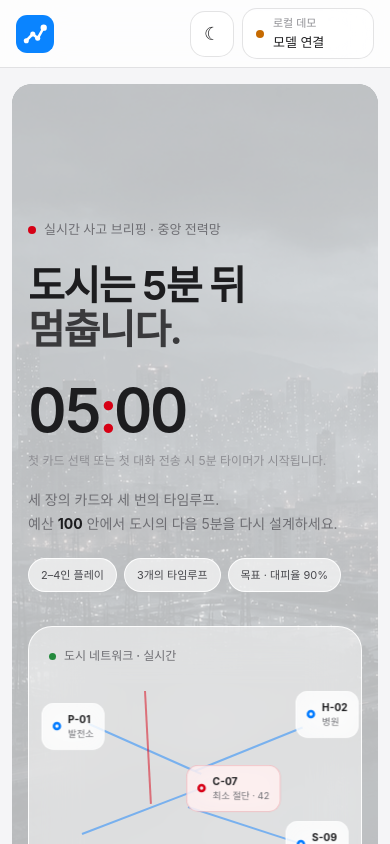
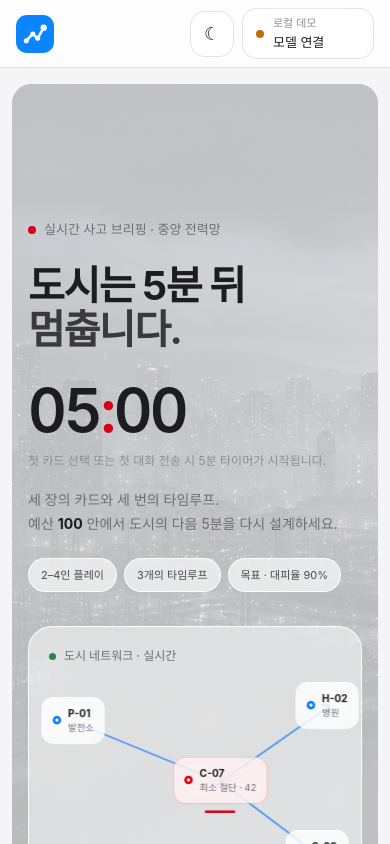
Before and after one commit to WE-ON-ARK/GBL-A6-SOC, a Next.js app: page / in a window 390 px wide. Shown: the top 844 px of the page. Built offline with nearby package versions, Linux system fonts and the light colour scheme.

Commit message:
Rebuild responsive evacuation network map

```diff
--- a/app/globals.css
+++ b/app/globals.css
@@ -299,12 +299,11 @@ button:focus-visible, input:focus-visible, textarea:focus-visible {
   overflow: hidden;
 }
 .map-grid { position: absolute; inset: 0; border: 0; }
-.road { position: absolute; z-index: 1; height: 2px; transform-origin: left center; background: rgba(0, 122, 255, 0.46); }
-.road-a { width: 37%; left: 18%; top: 32%; transform: rotate(24deg); }
-.road-b { width: 35%; left: 50%; top: 48%; transform: rotate(-22deg); }
-.road-c { width: 40%; left: 16%; top: 69%; transform: rotate(-21deg); }
-.road-d { width: 36%; left: 48%; top: 60%; transform: rotate(18deg); }
-.road-e { width: 34%; left: 35%; top: 21%; transform: rotate(87deg); background: rgba(215, 0, 21, 0.5); }
+.network-links { position: absolute; z-index: 1; inset: 0; pointer-events: none; }
+.network-link { position: absolute; height: 2px; border-radius: 999px; transform-origin: 0 50%; background: rgba(0, 122, 255, 0.56); }
+.network-link::after { position: absolute; top: 50%; right: -1px; width: 7px; height: 7px; border: 2px solid var(--blue); border-left: 0; border-bottom: 0; content: ""; transform: translateY(-50%) rotate(45deg); }
+.power-to-tunnel, .tunnel-to-hospital, .tunnel-to-shelter { opacity: 0; }
+.power-to-tunnel[style], .tunnel-to-hospital[style], .tunnel-to-shelter[style] { opacity: 1; }
 .map-node {
   position: absolute;
   z-index: 3;
@@ -326,12 +325,13 @@ button:focus-visible, input:focus-visible, textarea:focus-visible {
 .map-node i { width: 10px; height: 10px; grid-row: span 2; border: 3px solid currentColor; border-radius: 50%; color: var(--blue); }
 .map-node span { font-size: 12px; font-weight: 650; }
 .map-node small { color: var(--secondary); font-size: 11px; }
-.map-node.power { left: 13%; top: 24%; }
-.map-node.tunnel { left: 45%; top: 45%; }
-.map-node.hospital { right: 9%; top: 20%; }
-.map-node.shelter { right: 15%; bottom: 18%; }
+.map-node.power { left: 8%; top: 22%; }
+.map-node.tunnel { left: 55%; top: 50%; transform: translate(-50%, -50%); }
+.map-node.hospital { right: 6%; top: 17%; }
+.map-node.shelter { right: 8%; bottom: 15%; }
 .map-node.critical { border-color: rgba(215, 0, 21, 0.22); background: rgba(255, 240, 240, 0.82); }
 .map-node.critical i { color: var(--red); }
+.map-node.critical::after { position: absolute; left: 50%; bottom: -12px; width: 36px; height: 3px; border-radius: 999px; content: ""; background: var(--red); transform: translateX(-50%); }
 .map-status { position: absolute; top: 20px; left: 20px; display: flex; align-items: center; gap: 8px; color: var(--secondary); font-size: 12px; font-weight: 560; }
 .pulse { width: 7px; height: 7px; border-radius: 50%; background: var(--green); }
 .map-legend { position: absolute; right: 18px; bottom: 17px; display: flex; gap: 12px; padding: 8px 10px; border: 1px solid rgba(255, 255, 255, 0.88); border-radius: 999px; color: var(--secondary); background: rgba(255, 255, 255, 0.66); backdrop-filter: blur(12px); font-size: 11px; }
@@ -684,7 +684,8 @@ button:focus-visible, input:focus-visible, textarea:focus-visible {
   .briefing-copy > p:not(.signal-label) { font-size: 14px; }
   .briefing-tags span { font-size: 11px; }
   .city-map { min-height: 320px; }
-  .map-node { transform: scale(0.85); transform-origin: center; }
+  .map-node { scale: 0.85; transform-origin: center; }
+  .map-node.tunnel { transform: translate(-50%, -50%); }
   .map-node.power { left: 2%; }
   .map-node.hospital { right: -1%; }
   .map-node.shelter { right: 2%; }
--- a/app/mission-control.tsx
+++ b/app/mission-control.tsx
@@ -2,6 +2,7 @@
 
 import {
   useEffect,
+  useLayoutEffect,
   useMemo,
   useRef,
   useState,
@@ -189,6 +190,98 @@ type Outcome = Omit<LoopResult, "loop" | "paretoOptimal" | "dominatedBy">;
 
 const SCENARIO_COUNT = 1200;
 const ROUND_SECONDS = 5 * 60;
+
+type NetworkLinkStyle = {
+  left: number;
+  top: number;
+  width: number;
+  transform: string;
+};
+
+function CityNetworkMap() {
+  const mapRef = useRef<HTMLDivElement>(null);
+  const powerRef = useRef<HTMLButtonElement>(null);
+  const tunnelRef = useRef<HTMLButtonElement>(null);
+  const hospitalRef = useRef<HTMLButtonElement>(null);
+  const shelterRef = useRef<HTMLButtonElement>(null);
+  const [links, setLinks] = useState<Record<string, NetworkLinkStyle>>({});
+
+  useLayoutEffect(() => {
+    const map = mapRef.current;
+    if (!map) return;
+
+    const updateLinks = () => {
+      const mapBox = map.getBoundingClientRect();
+      const connect = (
+        from: HTMLButtonElement | null,
+        to: HTMLButtonElement | null,
+      ): NetworkLinkStyle | null => {
+        if (!from || !to) return null;
+        const fromBox = from.getBoundingClientRect();
+        const toBox = to.getBoundingClientRect();
+        const left = fromBox.left + fromBox.width / 2 - mapBox.left;
+        const top = fromBox.top + fromBox.height / 2 - mapBox.top;
+        const targetX = toBox.left + toBox.width / 2 - mapBox.left;
+        const targetY = toBox.top + toBox.height / 2 - mapBox.top;
+        const deltaX = targetX - left;
+        const deltaY = targetY - top;
+        return {
+          left,
+          top,
+          width: Math.hypot(deltaX, deltaY),
+          transform: `rotate(${Math.atan2(deltaY, deltaX)}rad)`,
+        };
+      };
+
+      const nextLinks = {
+        power: connect(powerRef.current, tunnelRef.current),
+        hospital: connect(tunnelRef.current, hospitalRef.current),
+        shelter: connect(tunnelRef.current, shelterRef.current),
+      };
+      if (nextLinks.power && nextLinks.hospital && nextLinks.shelter) {
+        setLinks(nextLinks as Record<string, NetworkLinkStyle>);
+      }
+    };
+
+    updateLinks();
+    const observer = new ResizeObserver(updateLinks);
+    observer.observe(map);
+    window.addEventListener("resize", updateLinks);
+    return () => {
+      observer.disconnect();
+      window.removeEventListener("resize", updateLinks);
+    };
+  }, []);
+
+  return (
+    <div className="city-map" ref={mapRef} aria-label="도시 대피 네트워크">
+      <div className="map-grid" />
+      <div className="network-links" aria-hidden="true">
+        <span className="network-link power-to-tunnel" style={links.power} />
+        <span className="network-link tunnel-to-hospital" style={links.hospital} />
+        <span className="network-link tunnel-to-shelter" style={links.shelter} />
+      </div>
+      <button ref={powerRef} className="map-node power" aria-label="중앙 발전소: 위험">
+        <i /><span>P-01</span><small>발전소</small>
+      </button>
+      <button ref={tunnelRef} className="map-node tunnel critical" aria-label="C-07 터널: 병목">
+        <i /><span>C-07</span><small>최소 절단 · 42</small>
+      </button>
+      <button ref={hospitalRef} className="map-node hospital" aria-label="병원">
+        <i /><span>H-02</span><small>병원</small>
+      </button>
+      <button ref={shelterRef} className="map-node shelter" aria-label="대피소">
+        <i /><span>S-09</span><small>대피소</small>
+      </button>
+      <div className="map-status"><span className="pulse" />도시 네트워크 · 실시간</div>
+      <div className="map-legend">
+        <span><i className="legend-safe" /> 정상</span>
+        <span><i className="legend-risk" /> 위험</span>
+        <span><i className="legend-bottleneck" /> 병목</span>
+      </div>
+    </div>
+  );
+}
 
 function pseudoRandom(index: number, salt: number) {
   const value = Math.sin(index * 12.9898 + salt * 78.233) * 43758.5453;
@@ -719,43 +812,7 @@ export default function MissionControl() {
               </div>
             </div>
 
-            <div className="city-map" aria-label="도시 대피 네트워크">
-              <div className="map-grid" />
-              <div className="road road-a" />
-              <div className="road road-b" />
-              <div className="road road-c" />
-              <div className="road road-d" />
-              <div className="road road-e" />
-              <button className="map-node power" aria-label="중앙 발전소: 위험">
-                <i />
-                <span>P-01</span>
-                <small>발전소</small>
-              </button>
-              <button className="map-node tunnel critical" aria-label="C-07 터널: 병목">
-                <i />
-                <span>C-07</span>
-                <small>최소 절단 · 42</small>
-              </button>
-              <button className="map-node hospital" aria-label="병원">
-                <i />
-                <span>H-02</span>
-                <small>병원</small>
-              </button>
-              <button className="map-node shelter" aria-label="대피소">
-                <i />
-                <span>S-09</span>
-                <small>대피소</small>
-              </button>
-              <div className="map-status">
-                <span className="pulse" />
-                도시 네트워크 · 실시간
-              </div>
-              <div className="map-legend">
-                <span><i className="legend-safe" /> 정상</span>
-                <span><i className="legend-risk" /> 위험</span>
-                <span><i className="legend-bottleneck" /> 병목</span>
-              </div>
-            </div>
+            <CityNetworkMap />
           </section>
 
           <section className="strategy-section">
```
Also changed, not shown: 1 other file (tests, documents, lock files or other folders).
